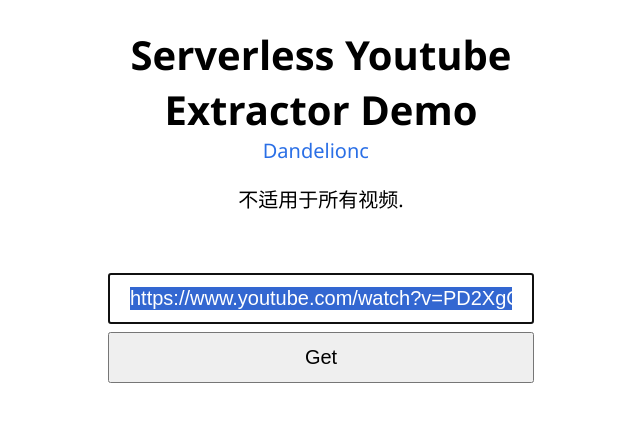
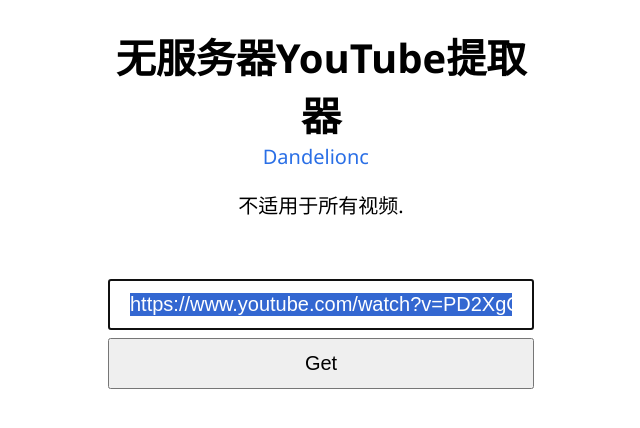
Before and after one commit to Dandelionss/YouTube-on-workers, a plain HTML site: page index.html in a window 1280 px wide. Shown: the whole page, without its empty margins (319-959 px from the left). Drawn offline with Linux system fonts and the light colour scheme.

Commit message:
Update index.html

```diff
--- a/index.html
+++ b/index.html
@@ -10,7 +10,7 @@
 </head>
 
 <body>
-    <h1>Serverless Youtube Extractor Demo</h1>
+    <h1>无服务器YouTube提取器</h1>
     <a href="https://www.recaled.com">Dandelionc</a>
     &nbsp;
     <p>不适用于所有视频.</p>
@@ -45,7 +45,7 @@
                         <div class="overlay">
                             <a href="${data.video}"><img class="thumbnail" src="${data.thumbnail}" width="192" height="109" alt=""></a>
                             <a href="${data.video}" class="playWrapper">
-                                <!--<span class="playBtn"><img src="http://wptf.com/wp-content/uploads/2014/05/play-button.png" width="50" height="50" alt=""></span>-->
+                                <!--<span class="playBtn"><img src="https://raw.githubusercontent.com/Dandelionss/YouTube-on-workers/master/play-button.png" width="50" height="50" alt=""></span>-->
                             </a>
                         </div>
                         <div class="thumbCaption"><a href="${data.video}">${data.title}</a></div>
```
